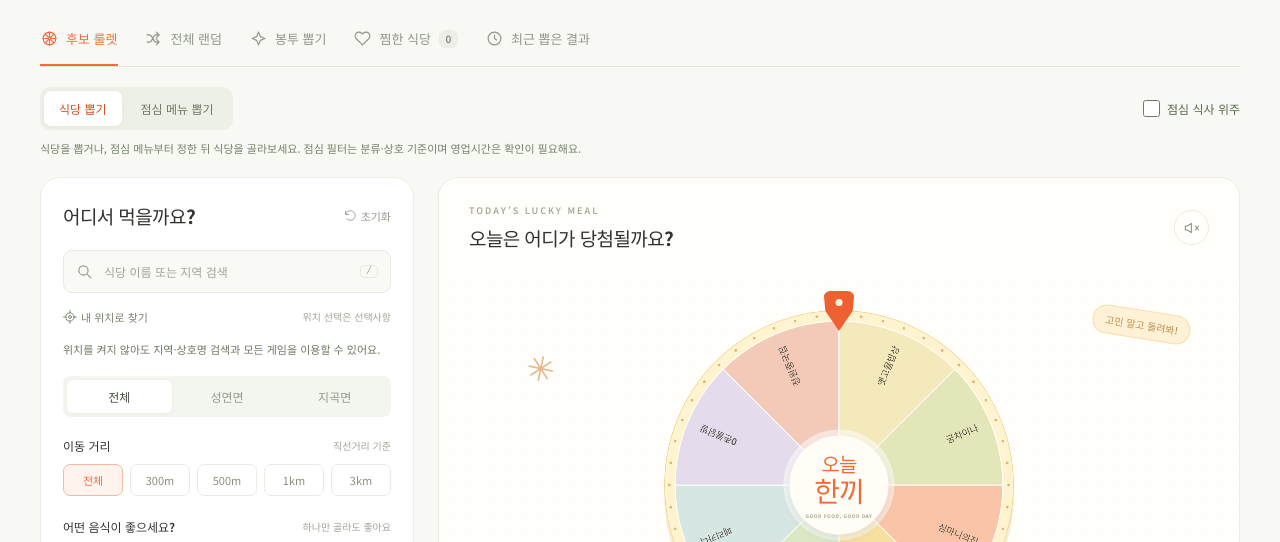
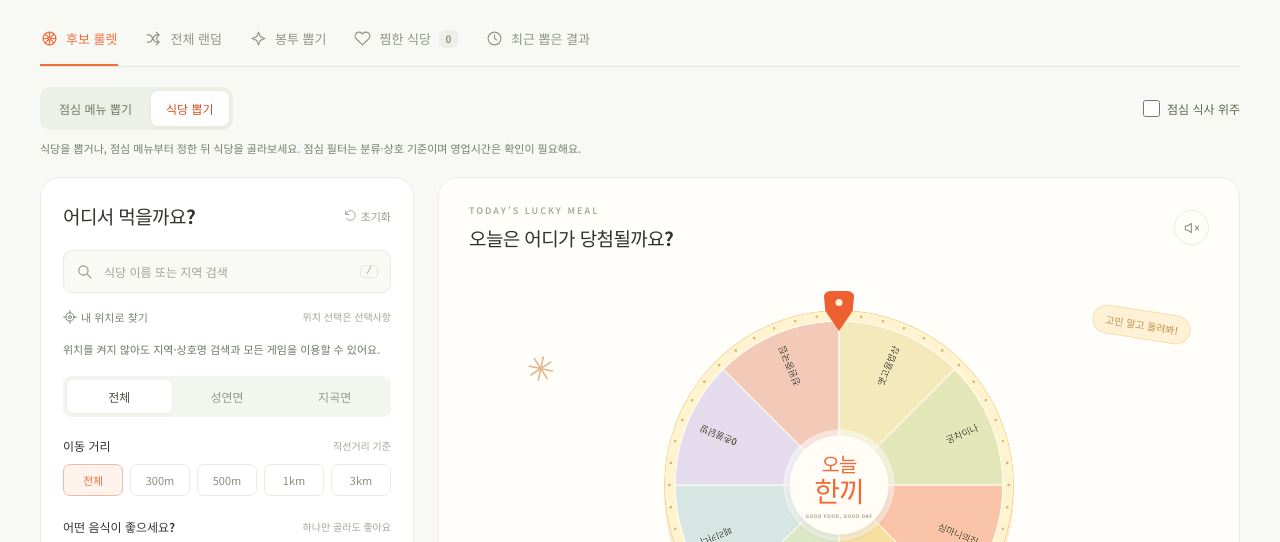
Before and after one commit to bonplats1-web/oneul-hankki, a plain HTML site: page index.html in a window 1280 px wide. Shown: the part 230-772 px from the top of the page. Drawn offline with Linux system fonts and the light colour scheme.

Commit message:
Show lunch menu tab before restaurant tab

```diff
--- a/index.html
+++ b/index.html
@@ -13,7 +13,7 @@
 <main class="page-shell">
 <section class="intro"><div><p class="eyebrow"><span></span> 오늘의 점심 고민, 여기서 끝</p><h1>뭐 먹을지 고민될 땐,<br class="mobile-break"> <span>오늘한끼.</span></h1><p class="intro-description">룰렛부터 랜덤 뽑기, 봉투 열기까지. 오늘의 한 끼를 재미있게 골라보세요.</p></div><div class="local-note"><span class="note-drawing">✳</span><div>멀리 가지 않아도 맛있는 동네<b>성연면 · 지곡면</b><span id="district-data-summary">성연 180곳 · 지곡 63곳</span></div></div></section>
 <nav class="tabs" aria-label="화면 선택"><button class="tab active" data-tab="roulette"><i data-icon="wheel"></i>후보 룰렛</button><button class="tab" data-tab="random"><i data-icon="shuffle"></i>전체 랜덤</button><button class="tab" data-tab="envelope"><i data-icon="spark"></i>봉투 뽑기</button><button class="tab" data-tab="favorites"><i data-icon="heart"></i>찜한 식당 <span id="favorite-count">0</span></button><button class="tab" data-tab="history"><i data-icon="clock"></i>최근 뽑은 결과</button></nav>
-<div id="roulette-options" class="roulette-options"><div class="roulette-mode-controls"><div class="roulette-mode" role="group" aria-label="룰렛 대상"><button data-roulette-mode="restaurant" aria-pressed="true">식당 뽑기</button><button data-roulette-mode="menu" aria-pressed="false">점심 메뉴 뽑기</button></div><label id="lunch-control" class="lunch-control"><input id="lunch-only" type="checkbox">점심 식사 위주</label></div><p id="roulette-mode-note">식당을 뽑거나, 점심 메뉴부터 정한 뒤 식당을 골라보세요. 점심 필터는 분류·상호 기준이며 영업시간은 확인이 필요해요.</p></div>
+<div id="roulette-options" class="roulette-options"><div class="roulette-mode-controls"><div class="roulette-mode" role="group" aria-label="룰렛 대상"><button data-roulette-mode="menu" aria-pressed="false">점심 메뉴 뽑기</button><button data-roulette-mode="restaurant" aria-pressed="true">식당 뽑기</button></div><label id="lunch-control" class="lunch-control"><input id="lunch-only" type="checkbox">점심 식사 위주</label></div><p id="roulette-mode-note">식당을 뽑거나, 점심 메뉴부터 정한 뒤 식당을 골라보세요. 점심 필터는 분류·상호 기준이며 영업시간은 확인이 필요해요.</p></div>
 <div id="main-view" class="main-grid">
 <section id="finder-panel" class="finder panel" aria-labelledby="finder-title"><div class="section-heading"><h2 id="finder-title">어디서 먹을까요?</h2><button class="text-button muted" id="reset-filters"><i data-icon="reset"></i>초기화</button></div>
 <div class="search-wrap"><i data-icon="search"></i><input id="search" type="search" placeholder="식당 이름 또는 지역 검색" aria-label="식당 이름 또는 지역 검색"><kbd>/</kbd></div>
```
